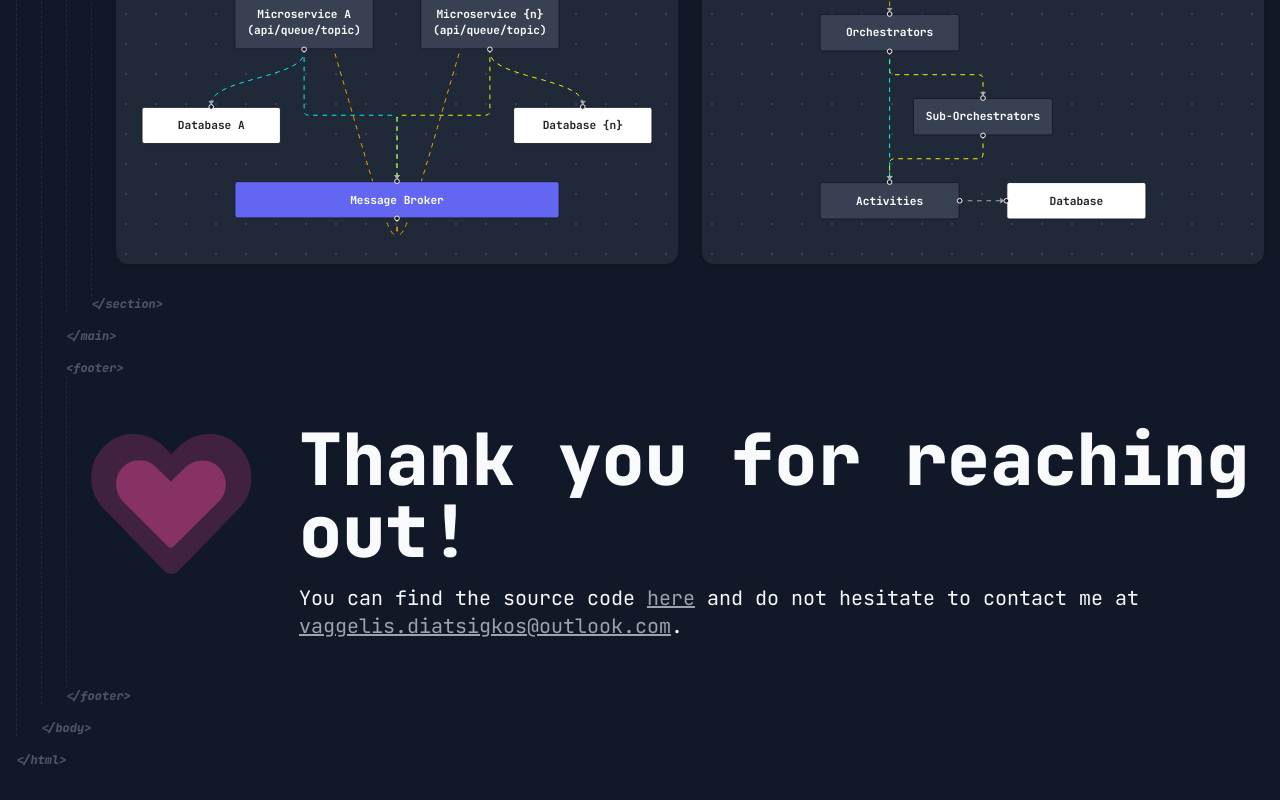
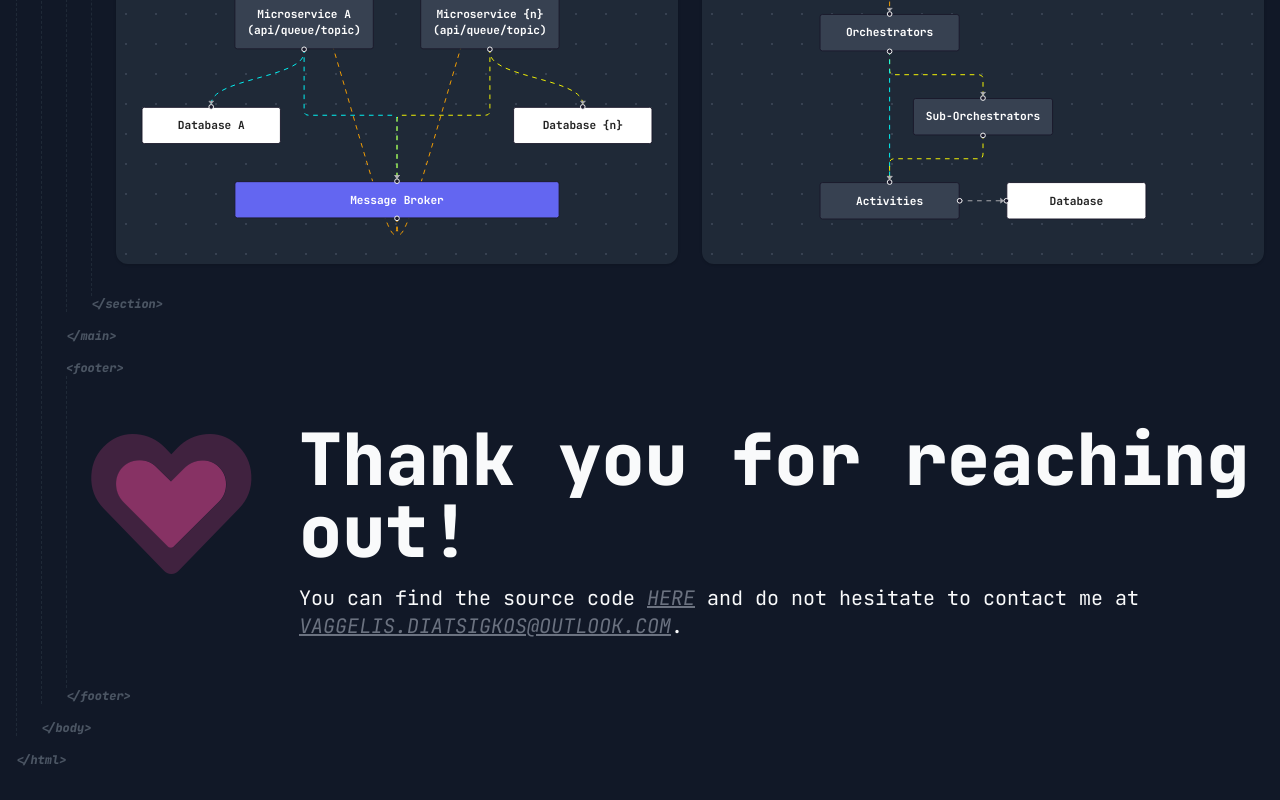
Before and after one commit to vaggelis-diatsigkos/portfolio, a Next.js app: page / in a window 1280 px wide. Shown: the part 5436-6236 px from the top of the page. Built offline with nearby package versions, Linux system fonts and the light colour scheme.

Commit message:
Footer closure minor UI changes

```diff
--- a/pages/components/sections/FooterSection.tsx
+++ b/pages/components/sections/FooterSection.tsx
@@ -7,11 +7,11 @@ const FooterSection = () => {
                 </div>
                 <div className="flex-grow">
                     <div className="text-5xl lg:text-7xl text-center lg:text-left font-extrabold">Thank you for reaching out!</div>
-                    <p className="text-lg lg:text-xl text-center lg:text-left  mt-4">
+                    <p className="text-lg lg:text-xl text-center lg:text-left mt-4">
                         You can find the source code {" "}
-                        <a className="text-gray-400 hover:text-gray-500 transition-all ease-out duration-200 underline" target="_blank" rel="noreferrer" href="https://github.com/vaggelis-diatsigkos/portfolio">here</a>{" "}
+                        <a className="text-gray-500 hover:text-gray-600 transition-all ease-in-out duration-75 underline italic uppercase" target="_blank" rel="noreferrer" href="https://github.com/vaggelis-diatsigkos/portfolio">here</a>{" "}
                         and do not hesitate to contact me at{" "}
-                        <a className="text-gray-400 hover:text-gray-500 transition-all ease-out duration-200 underline" href="mailto:vaggelis.diatsigkos@outlook.com">vaggelis.diatsigkos@outlook.com</a>.
+                        <a className="text-gray-500 hover:text-gray-600 transition-all ease-in-out duration-75 underline italic uppercase" href="mailto:vaggelis.diatsigkos@outlook.com">vaggelis.diatsigkos@outlook.com</a>.
                     </p>
                 </div>
             </div>
```
